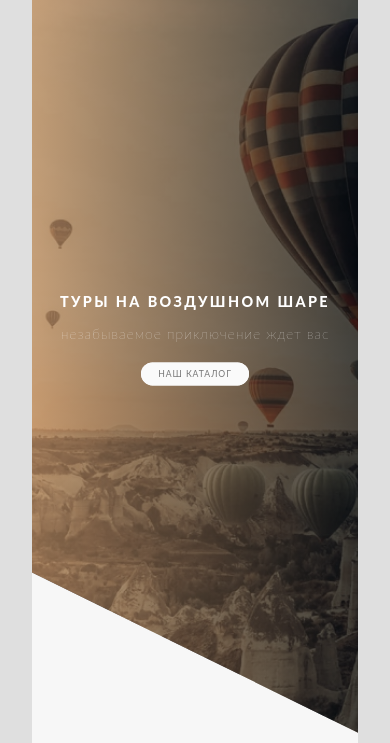
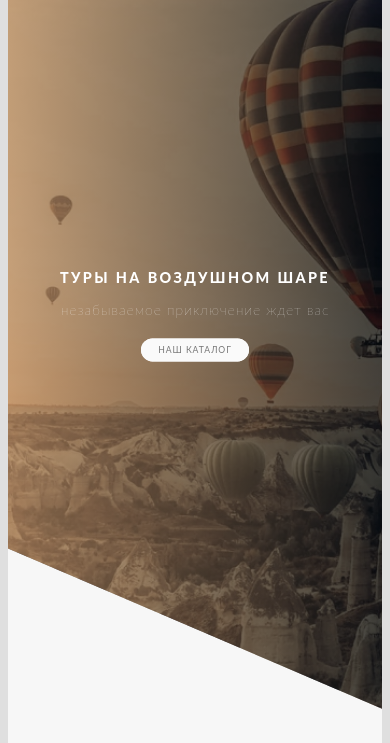
Before and after one commit to Aiench/ballons, a plain HTML site: page index.html in a window 390 px wide. Shown: the part 101-844 px from the top of the page. Drawn offline with Linux system fonts and the light colour scheme; files whose address does not match are found by name.

Commit message:
first commit

```diff
--- a/sass/base/_base.sass
+++ b/sass/base/_base.sass
@@ -14,6 +14,8 @@ html
         font-size: 75%
 body
     padding: 5rem
+    @media only screen and (max-width: 600px)
+        padding: 0
     color: white
     background: rgba(200, 200, 200, 0.567)
 
--- a/sass/base/_typographick.sass
+++ b/sass/base/_typographick.sass
@@ -63,6 +63,8 @@ body
     @include respond(tab-port)
         font-size: 2.6rem
         text-align: left
+    @include respond(phone)
+        text-align: center
     &:hover
         transform: skewY(2deg) skewX(15deg) scale(1.1)
         text-shadow: 0rem .4rem 4rem rgba($color-black, .25px)
--- a/sass/componets/_form.sass
+++ b/sass/componets/_form.sass
@@ -14,6 +14,8 @@
         width: 100%
     padding-top: 5rem
     padding-left: 5rem
+    @include respond(phone)
+        padding-left: 2rem
     &__group:not(:last-child)
         margin-bottom: 2rem
     &__group:nth-child(4)
--- a/sass/componets/_tour-card.sass
+++ b/sass/componets/_tour-card.sass
@@ -83,6 +83,8 @@
             margin: 0 auto
             width: 75%
             text-align: center
+            @include respond(phone)
+                text-align: center
             padding-top: 3rem
             li
                 font-size: 1.6rem
--- a/sass/pages/_home.sass
+++ b/sass/pages/_home.sass
@@ -21,6 +21,9 @@
         padding: 14rem
     @include respond(tab-port)
         padding-top: 7rem
+    @include respond(phone)
+        padding-left: 7rem
+
 
 .section-feedback
     padding-top: 8rem
```
Also changed, not shown: css/style.css.
